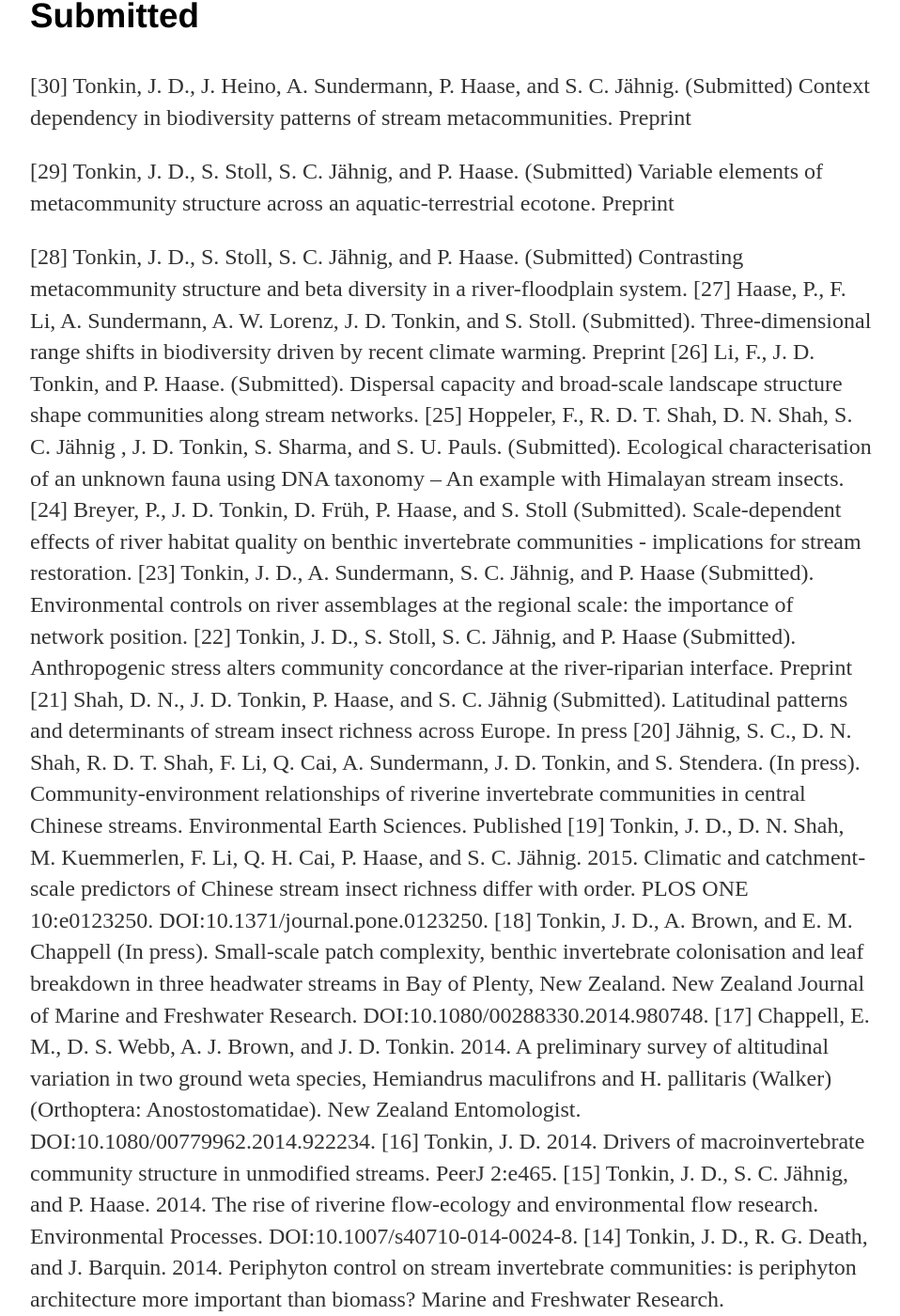
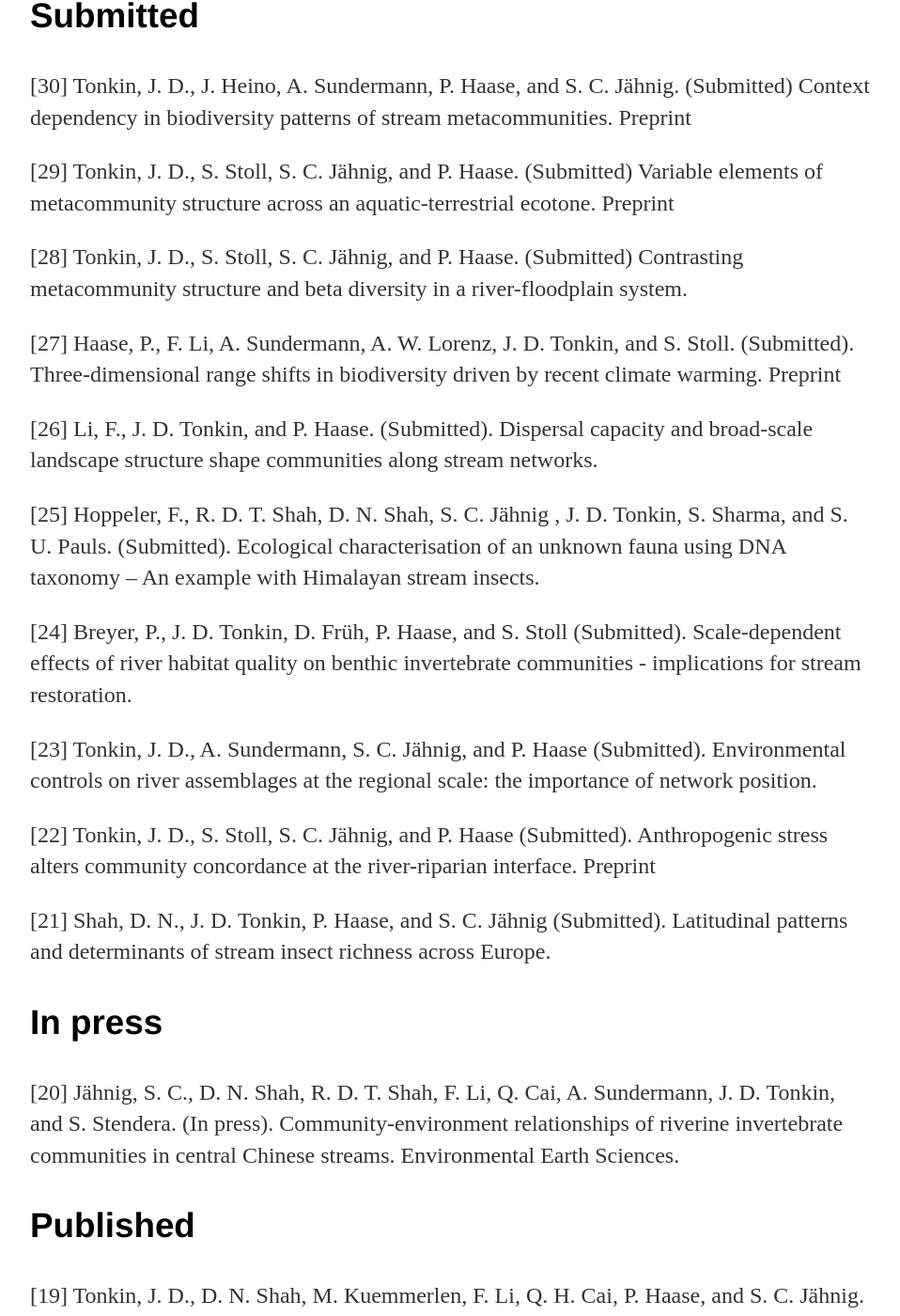
Before and after one commit to jdtonkin/jdtonkin.github.io, a Jekyll site: the page built from Publications/index.html, in a window 1280 px wide and 1400 px high, scrolled down 295 px. Shown: the whole window at 94% size, without its empty margins (160-1118 px from the left). Built offline with Jekyll 4.4.1, drawn with Linux system fonts in a browser that asks for light colours; some of the changed text lies outside the part shown.

Commit message:
more updating of pubs

```diff
--- a/Publications/index.html
+++ b/Publications/index.html
@@ -13,86 +13,86 @@ title: Publications
 
 <p>[29] Tonkin, J. D., S. Stoll, S. C. Jähnig, and P. Haase. (Submitted) Variable elements of metacommunity structure across an aquatic-terrestrial ecotone. Preprint</p>
 
-<p>[28] Tonkin, J. D., S. Stoll, S. C. Jähnig, and P. Haase. (Submitted) Contrasting metacommunity structure and beta diversity in a river-floodplain system.
+<p>[28] Tonkin, J. D., S. Stoll, S. C. Jähnig, and P. Haase. (Submitted) Contrasting metacommunity structure and beta diversity in a river-floodplain system.</p>
 
-[27] Haase, P., F. Li, A. Sundermann, A. W. Lorenz, J. D. Tonkin, and S. Stoll. (Submitted). Three-dimensional range shifts in biodiversity driven by recent climate warming. Preprint
+<p>[27] Haase, P., F. Li, A. Sundermann, A. W. Lorenz, J. D. Tonkin, and S. Stoll. (Submitted). Three-dimensional range shifts in biodiversity driven by recent climate warming. Preprint</p>
 
-[26] Li, F., J. D. Tonkin, and P. Haase. (Submitted). Dispersal capacity and broad-scale landscape structure shape communities along stream networks.
+<p>[26] Li, F., J. D. Tonkin, and P. Haase. (Submitted). Dispersal capacity and broad-scale landscape structure shape communities along stream networks.</p>
 
-[25] Hoppeler, F., R. D. T. Shah, D. N. Shah, S. C. Jähnig , J. D. Tonkin, S. Sharma, and S. U. Pauls. (Submitted). Ecological characterisation of an unknown fauna using DNA taxonomy – An example with Himalayan stream insects.
+<p>[25] Hoppeler, F., R. D. T. Shah, D. N. Shah, S. C. Jähnig , J. D. Tonkin, S. Sharma, and S. U. Pauls. (Submitted). Ecological characterisation of an unknown fauna using DNA taxonomy – An example with Himalayan stream insects.</p>
 
-[24] Breyer, P., J. D. Tonkin, D. Früh, P. Haase, and S. Stoll (Submitted). Scale-dependent effects of river habitat quality on benthic invertebrate communities - implications for stream restoration.
+<p>[24] Breyer, P., J. D. Tonkin, D. Früh, P. Haase, and S. Stoll (Submitted). Scale-dependent effects of river habitat quality on benthic invertebrate communities - implications for stream restoration.</p>
 
-[23] Tonkin, J. D., A. Sundermann, S. C. Jähnig, and P. Haase (Submitted). Environmental controls on river assemblages at the regional scale: the importance of network position.
+<p>[23] Tonkin, J. D., A. Sundermann, S. C. Jähnig, and P. Haase (Submitted). Environmental controls on river assemblages at the regional scale: the importance of network position. </p>
 
-[22] Tonkin, J. D., S. Stoll, S. C. Jähnig, and P. Haase (Submitted). Anthropogenic stress alters community concordance at the river-riparian interface. Preprint
+<p>[22] Tonkin, J. D., S. Stoll, S. C. Jähnig, and P. Haase (Submitted). Anthropogenic stress alters community concordance at the river-riparian interface. Preprint</p>
 
-[21] Shah, D. N., J. D. Tonkin, P. Haase, and S. C. Jähnig (Submitted). Latitudinal patterns and determinants of stream insect richness across Europe.
+<p>[21] Shah, D. N., J. D. Tonkin, P. Haase, and S. C. Jähnig (Submitted). Latitudinal patterns and determinants of stream insect richness across Europe.</p>
 
-In press
+<h3>In press</h3>
 
-[20] Jähnig, S. C., D. N. Shah, R. D. T. Shah, F. Li,  Q. Cai, A. Sundermann, J. D. Tonkin, and S. Stendera. (In press). Community-environment relationships of riverine invertebrate communities in central Chinese streams. Environmental Earth Sciences.
+<p>[20] Jähnig, S. C., D. N. Shah, R. D. T. Shah, F. Li,  Q. Cai, A. Sundermann, J. D. Tonkin, and S. Stendera. (In press). Community-environment relationships of riverine invertebrate communities in central Chinese streams. Environmental Earth Sciences.</p>
 
-Published
+<h3>Published</h3>
 
-[19] Tonkin, J. D., D. N. Shah, M. Kuemmerlen, F. Li, Q. H. Cai, P. Haase, and S. C. Jähnig. 2015. Climatic and catchment-scale predictors of Chinese stream insect richness differ with order. PLOS ONE 10:e0123250.
-DOI:10.1371/journal.pone.0123250.
+<p>[19] Tonkin, J. D., D. N. Shah, M. Kuemmerlen, F. Li, Q. H. Cai, P. Haase, and S. C. Jähnig. 2015. Climatic and catchment-scale predictors of Chinese stream insect richness differ with order. PLOS ONE 10:e0123250.
+DOI:10.1371/journal.pone.0123250.</p>
 
-[18] Tonkin, J. D., A. Brown, and E. M. Chappell (In press). Small-scale patch complexity, benthic invertebrate colonisation and leaf breakdown in three headwater streams in Bay of Plenty, New Zealand. New Zealand Journal of Marine and Freshwater Research. DOI:10.1080/00288330.2014.980748.
+<p>[18] Tonkin, J. D., A. Brown, and E. M. Chappell (In press). Small-scale patch complexity, benthic invertebrate colonisation and leaf breakdown in three headwater streams in Bay of Plenty, New Zealand. New Zealand Journal of Marine and Freshwater Research. DOI:10.1080/00288330.2014.980748.</p>
 
-[17] Chappell, E. M., D. S. Webb, A. J. Brown, and J. D. Tonkin. 2014. A preliminary survey of altitudinal variation in two ground weta species, Hemiandrus maculifrons and H. pallitaris (Walker) (Orthoptera: Anostostomatidae). New Zealand Entomologist. DOI:10.1080/00779962.2014.922234.
+<p>[17] Chappell, E. M., D. S. Webb, A. J. Brown, and J. D. Tonkin. 2014. A preliminary survey of altitudinal variation in two ground weta species, Hemiandrus maculifrons and H. pallitaris (Walker) (Orthoptera: Anostostomatidae). New Zealand Entomologist. DOI:10.1080/00779962.2014.922234. </p>
 
-[16] Tonkin, J. D. 2014. Drivers of macroinvertebrate community structure in unmodified streams. PeerJ 2:e465.
+<p>[16] Tonkin, J. D. 2014. Drivers of macroinvertebrate community structure in unmodified streams. PeerJ 2:e465.</p>
 
-[15] Tonkin, J. D., S. C. Jähnig, and P. Haase. 2014. The rise of riverine flow-ecology and environmental flow research. Environmental Processes. DOI:10.1007/s40710-014-0024-8.
+<p>[15] Tonkin, J. D., S. C. Jähnig, and P. Haase. 2014. The rise of riverine flow-ecology and environmental flow research. Environmental Processes. DOI:10.1007/s40710-014-0024-8.</p>
 
-[14] Tonkin, J. D., R. G. Death, and J. Barquin. 2014. Periphyton control on stream invertebrate communities: is periphyton architecture more important than biomass? Marine and Freshwater Research. DOI:10.1071/MF13271. pdf
+<p>[14] Tonkin, J. D., R. G. Death, and J. Barquin. 2014. Periphyton control on stream invertebrate communities: is periphyton architecture more important than biomass? Marine and Freshwater Research. DOI:10.1071/MF13271. pdf </p>
 
-[13] Tonkin, J. D., S. Stoll, A. Sundermann, and P. Haase. 2014. Dispersal distance and the pool of taxa, but not barriers, determine the colonisation of restored river reaches by benthic invertebrates. Freshwater Biology. doi:10.1111/fwb.12387.
+<p>[13] Tonkin, J. D., S. Stoll, A. Sundermann, and P. Haase. 2014. Dispersal distance and the pool of taxa, but not barriers, determine the colonisation of restored river reaches by benthic invertebrates. Freshwater Biology. doi:10.1111/fwb.12387.</p>
 
-[12] Chappell, E. M., D. S. Webb, and J. D. Tonkin. 2014. Notes on sexual size dimorphism, sex ratio and movement of ground weta Hemiandrus maculifrons (Walker) (Orthoptera: Anostostomatidae) in Otanewainuku Forest, Bay of Plenty, New Zealand. New Zealand Entomologist. DOI:10.1080/00779962.2013.856377.
+<p>[12] Chappell, E. M., D. S. Webb, and J. D. Tonkin. 2014. Notes on sexual size dimorphism, sex ratio and movement of ground weta Hemiandrus maculifrons (Walker) (Orthoptera: Anostostomatidae) in Otanewainuku Forest, Bay of Plenty, New Zealand. New Zealand Entomologist. DOI:10.1080/00779962.2013.856377.</p>
 
-[11] David, B. O., J. D. Tonkin, K. W. T. Taipeti and H. Hokianga. 2014. Learning the ropes: mussel spat ropes improve fish and shrimp passage through culverts. Journal of Applied Ecology 51:214-223.
+<p>[11] David, B. O., J. D. Tonkin, K. W. T. Taipeti and H. Hokianga. 2014. Learning the ropes: mussel spat ropes improve fish and shrimp passage through culverts. Journal of Applied Ecology 51:214-223.</p>
 
-[10] Tonkin, J. D., and R. G. Death. 2014. The combined effects of flow regulation and an artificial flow release on a regulated river. River Research and Applications. DOI: 10.1002/rra.2650.
+<p>[10] Tonkin, J. D., and R. G. Death. 2014. The combined effects of flow regulation and an artificial flow release on a regulated river. River Research and Applications. DOI: 10.1002/rra.2650.</p>
 
-[9] Tonkin, J. D., and R. G. Death. 2013. Scale dependent effects of productivity and disturbance on diversity in streams. Fundamental and Applied Limnology 182:283-295. Editor’s Choice Open Access
+<p>[9] Tonkin, J. D., and R. G. Death. 2013. Scale dependent effects of productivity and disturbance on diversity in streams. Fundamental and Applied Limnology 182:283-295. Editor’s Choice Open Access</p>
 
-[8] Tonkin, J. D., and R. G. Death. 2013. Macroinvertebrate drift-benthos trends in a regulated river. Fundamental and Applied Limnology 182:231-245.
+<p>[8] Tonkin, J. D., and R. G. Death. 2013. Macroinvertebrate drift-benthos trends in a regulated river. Fundamental and Applied Limnology 182:231-245.</p>
 
-[7] Tonkin, J. D., R. G. Death, and J. Barquin. 2013. Productivity-diversity relationships for stream invertebrates differ geographically. Aquatic Ecology 47:109-121.
+<p>[7] Tonkin, J. D., R. G. Death, and J. Barquin. 2013. Productivity-diversity relationships for stream invertebrates differ geographically. Aquatic Ecology 47:109-121.</p>
 
-[6] Tonkin, J. D., R. G. Death, and K. J. Collier. 2013. Do productivity and disturbance interact to modulate macroinvertebrate diversity in streams? Hydrobiologia 701:159-172.
+<p>[6] Tonkin, J. D., R. G. Death, and K. J. Collier. 2013. Do productivity and disturbance interact to modulate macroinvertebrate diversity in streams? Hydrobiologia 701:159-172.</p>
 
-[5] Tonkin, J. D., and R. G. Death. 2012. Consistent effects of productivity and disturbance on diversity between landscapes. Ecosphere 3:art108.
+<p>[5] Tonkin, J. D., and R. G. Death. 2012. Consistent effects of productivity and disturbance on diversity between landscapes. Ecosphere 3:art108.</p>
 
-[4] Tonkin, J. D., L. A. H. Wright, and B. O. David. 2012. Mussel spat ropes assist redfin bully (Gobiomorphus huttoni) passage through experimental culverts with hydrological barriers. Water 4:683-689.
+<p>[4] Tonkin, J. D., L. A. H. Wright, and B. O. David. 2012. Mussel spat ropes assist redfin bully (Gobiomorphus huttoni) passage through experimental culverts with hydrological barriers. Water 4:683-689.</p>
 
-[3] Schwendel, A. C., R. G. Death, I. C. Fuller, and J. D. Tonkin. 2012. A new approach to assess bed stability relevant for invertebrate communities in upland streams. River Research and Applications 28:1726-1739.
+<p>[3] Schwendel, A. C., R. G. Death, I. C. Fuller, and J. D. Tonkin. 2012. A new approach to assess bed stability relevant for invertebrate communities in upland streams. River Research and Applications 28:1726-1739.</p>
 
-[2] Collier, K. J., B. Aldridge, B. J. Hicks, J. Kelly, A. Macdonald, B. J. Smith, and J. Tonkin. 2009. Ecological values of Hamilton urban streams (North Island, New Zealand): constraints and opportunities for restoration. New Zealand Journal of Ecology 33:177-189.
+<p>[2] Collier, K. J., B. Aldridge, B. J. Hicks, J. Kelly, A. Macdonald, B. J. Smith, and J. Tonkin. 2009. Ecological values of Hamilton urban streams (North Island, New Zealand): constraints and opportunities for restoration. New Zealand Journal of Ecology 33:177-189.</p>
 
-[1] Tonkin, J. D., R. G. Death, and M. K. Joy. 2009. Invertebrate drift patterns in a regulated river: dams, periphyton biomass or longitudinal patterns? River Research and Applications 25:1219-1231.
+<p>[1] Tonkin, J. D., R. G. Death, and M. K. Joy. 2009. Invertebrate drift patterns in a regulated river: dams, periphyton biomass or longitudinal patterns? River Research and Applications 25:1219-1231.</p>
 
 
-Theses
+<h2>Theses</h2>
 
-Tonkin J. D. 2011. The effects of productivity and disturbance on diversity in stream communities. PhD thesis, Massey University, New Zealand.
+<p>Tonkin J. D. 2011. The effects of productivity and disturbance on diversity in stream communities. PhD thesis, Massey University, New Zealand.</p>
 
-Tonkin J. D. 2006. The effects of flow regulation on macroinvertebrate drift in the Tongariro River, New Zealand. Unpublished Honours thesis, Massey University, Palmerston North.
+<p>Tonkin J. D. 2006. The effects of flow regulation on macroinvertebrate drift in the Tongariro River, New Zealand. Unpublished Honours thesis, Massey University, Palmerston North.</p>
 
 
-Reports
+<h2>Reports</h2>
 
-David, B., M. Hamer, J. Tonkin, and C. Bourke. 2014. Appropriate use of mussel spat ropes to facilitate passage for stream organisms. Waikato Regional Council Technical Report 2014/29, Hamilton, New Zealand.
+<p>David, B., M. Hamer, J. Tonkin, and C. Bourke. 2014. Appropriate use of mussel spat ropes to facilitate passage for stream organisms. Waikato Regional Council Technical Report 2014/29, Hamilton, New Zealand.</p>
 
-Tonkin J. D.,  A. M. F. Macdonald, and M. K. Joy. 2004. Manawatu-Wanganui brown mudfish (Neochanna apoda) survey Report to horizons.mw.
+<p>Tonkin J. D.,  A. M. F. Macdonald, and M. K. Joy. 2004. Manawatu-Wanganui brown mudfish (Neochanna apoda) survey Report to horizons.mw.</p>
 
-Tonkin J. D., R. G. Death, and F. Death. 2005. Freshwater fish survey of the lowland Manawatu-Wanganui region Report to horizons.mw.
+<p>Tonkin J. D., R. G. Death, and F. Death. 2005. Freshwater fish survey of the lowland Manawatu-Wanganui region Report to horizons.mw.</p>
 
-Tonkin J. D. 2008. Makino Stream Tributary Fish Survey. Report to Rangitikei District Council, Massey University, Palmerston North.
+<p>Tonkin J. D. 2008. Makino Stream Tributary Fish Survey. Report to Rangitikei District Council, Massey University, Palmerston North.</p>
 
-Tonkin J. D. 2008. Reporoa Stream Fish Survey. Report to Rangitikei District Council, Massey University, Palmerston North.</p>
+<p>Tonkin J. D. 2008. Reporoa Stream Fish Survey. Report to Rangitikei District Council, Massey University, Palmerston North.</p>
 
 
 		</div>
```
